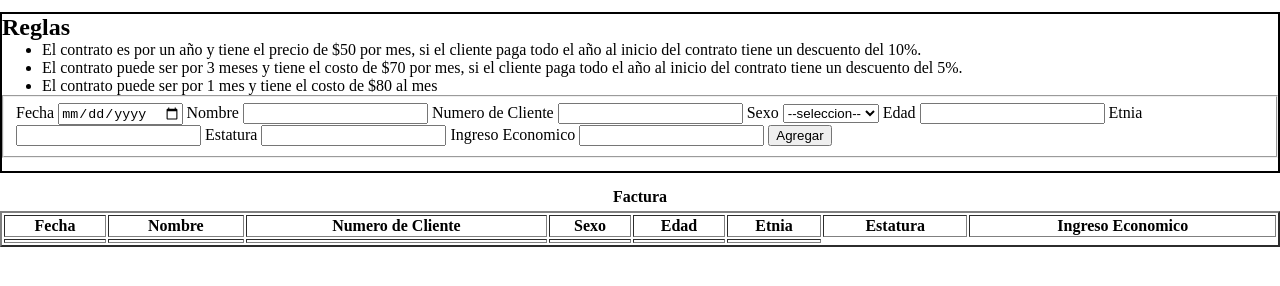
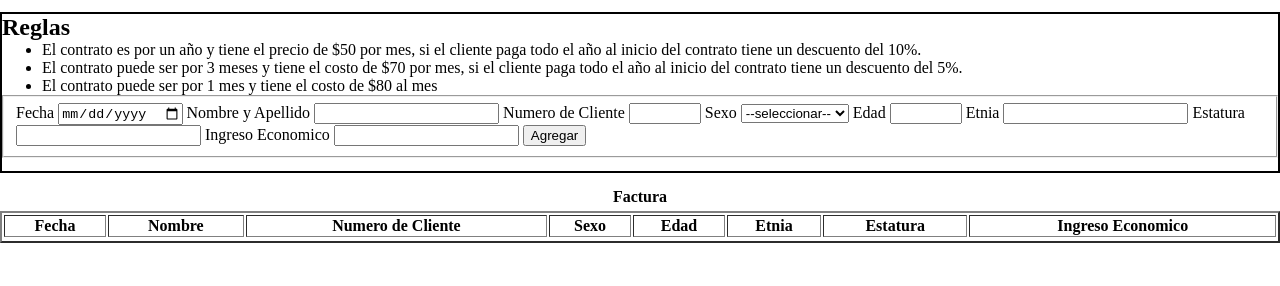
Before and after one commit to jgranados4/Proyecto_Facturas, a plain HTML site: page factura.html in a window 1280 px wide. Shown: the part 40-326 px from the top of the page. Drawn offline with Linux system fonts and the light colour scheme.

Commit message:
Mejoramos el Form

```diff
--- a/factura.html
+++ b/factura.html
@@ -35,22 +35,22 @@
           <fieldset>
             <label for="">Fecha</label>
             <input type="date" name="" id="inputFecha" />
-            <label for="">Nombre</label>
-            <input type="text" name="" id="inputNombre" />
+            <label for="">Nombre y Apellido</label>
+            <input type="text" name="" id="inputNombre" maxlength="20" />
             <label for="">Numero de Cliente</label>
-            <input type="number" name="" id="inputCliente" />
+            <input type="number" name="" id="inputCliente" min="10" max="1000" />
             <label for="">Sexo</label>
             <select name="" id="inputSexo">
-              <option value="0">--seleccion--</option>
+              <option value="0">--seleccionar--</option>
             </select>
             <label for="">Edad</label>
-            <input type="number" name="" id="inputEdad" />
+            <input type="number" name="" id="inputEdad" min="10" max="1000" />
             <label for="">Etnia</label>
-            <input type="text" name="" id="inputEtnia" />
+            <input type="text" name="" id="inputEtnia" maxlength="10"/>
             <label for="">Estatura</label>
-            <input type="number" name="" id="inputEstatura" />
+            <input type="number" name="" id="inputEstatura"  step="any" min="10" max="100" />
             <label for="">Ingreso Economico</label>
-            <input type="number" name="" id="inputEconomico" />
+            <input type="number" name="" id="inputEconomico" step="any" min="10" max="1000" />
             <button type="submit" class="btn">Agregar</button>
           </fieldset>
         </form>
@@ -73,16 +73,11 @@
         </thead>
         <tbody id="cuerpoTabla">
           <tr>
-            <th></th>
-            <th></th>
-            <th></th>
-            <th></th>
-            <th></th>
-            <th></th>
           </tr>
         </tbody>
       </table>
     </section>
-    <script src="validacion.js"></script>
+    <script src="./js/validacion.js"></script>
+    <script src="./js/form.js"></script>
   </body>
 </html>
```
